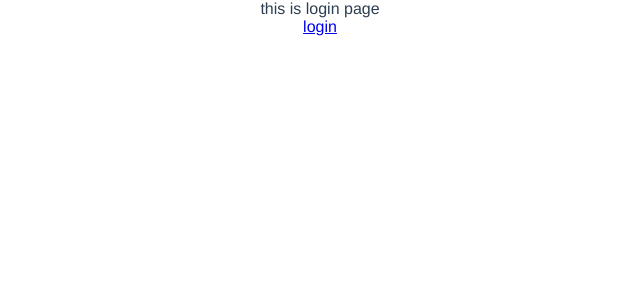
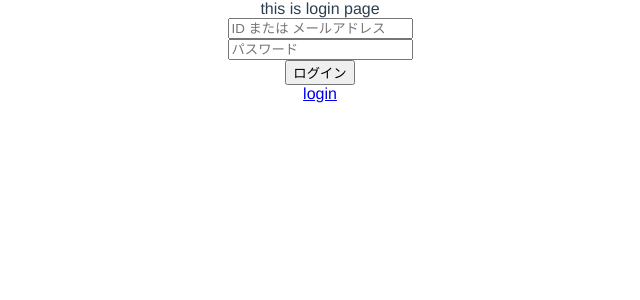
Before and after one commit to traPtitech/traQ_R-UI, a Vue app: page /login in a window 1280 px wide. Shown: the top 300 px of the page, without its empty margins (320-960 px from the left). Built offline with nearby package versions, Linux system fonts and the light colour scheme.

Commit message:
add login page

```diff
--- a/src/components/Login/Login.vue
+++ b/src/components/Login/Login.vue
@@ -1,5 +1,12 @@
 <template lang="pug">
   div.login this is login page
+    form(method="POST" action="/login")
+      input(type="text" name="name" placeholder="ID または メールアドレス" required)
+      br
+      input(type="password" name="password" placeholder="パスワード" required)
+      br
+      button
+        | ログイン
     router-link(:to="{name: 'Index'}")
       p login
 </template>
```
